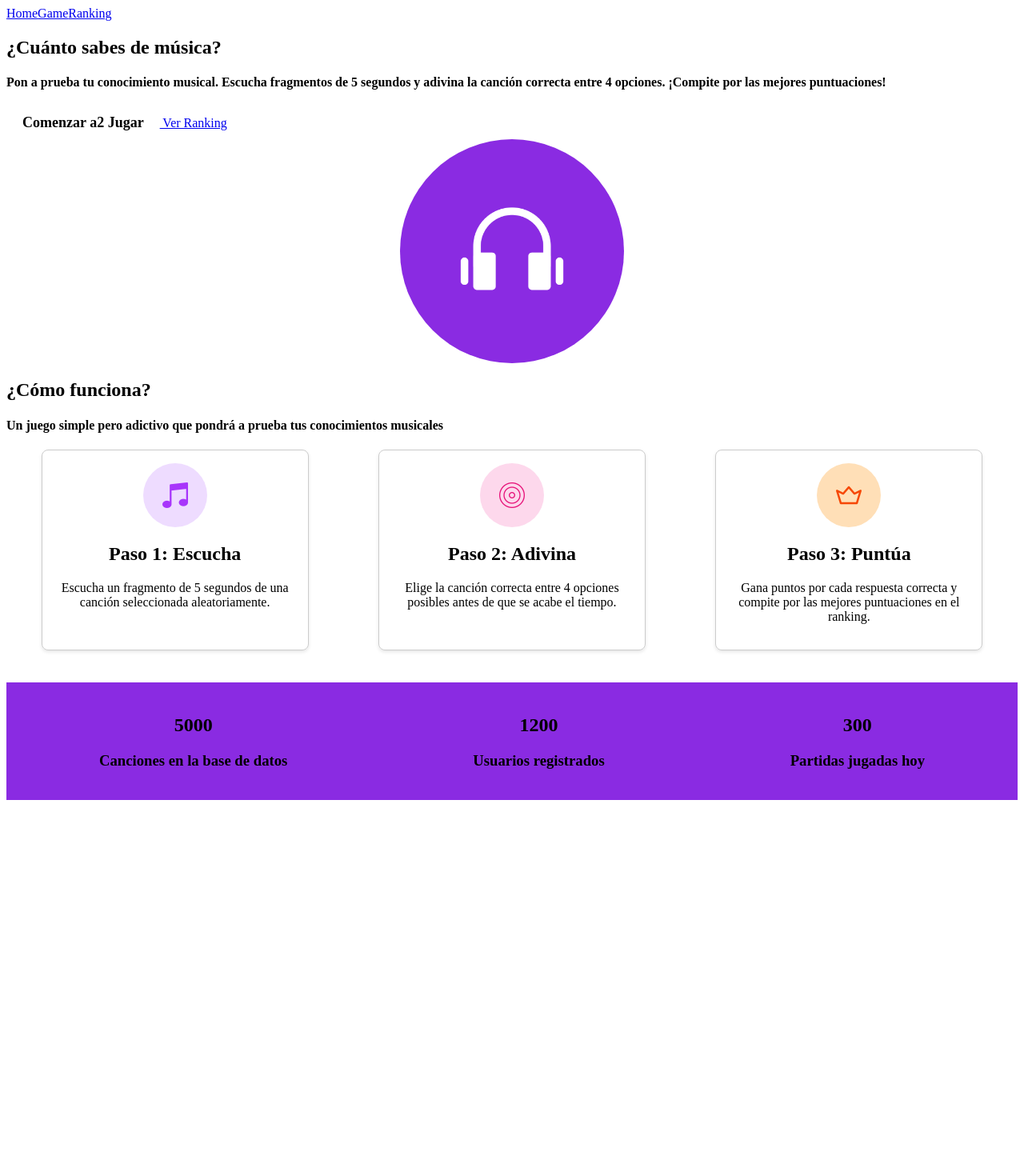
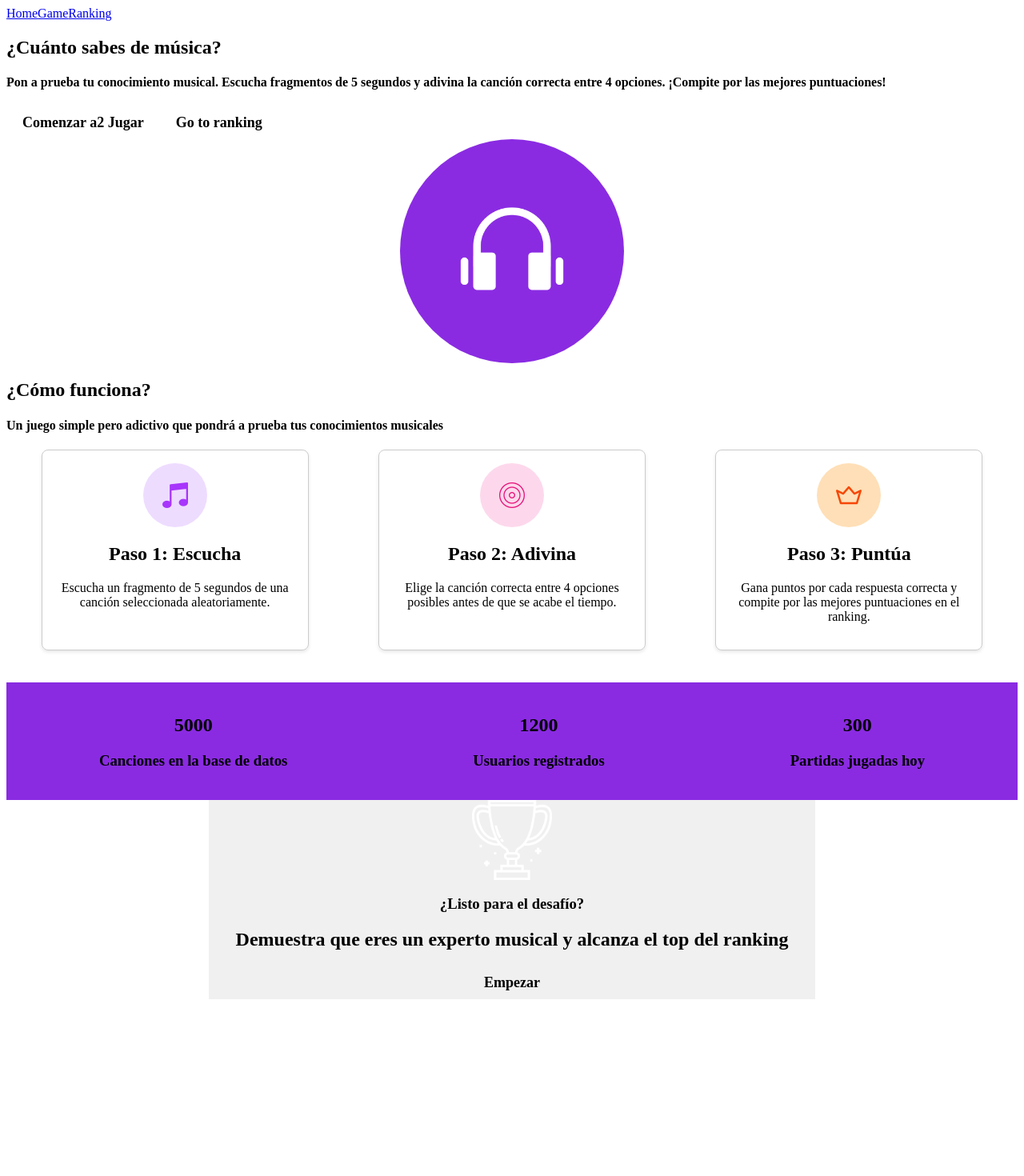
Before and after one commit to eliapinmor/concurso-musical-vue, a Vue app: page / in a window 1280 px wide. Shown: the top 1470 px of the page at 80% size. After the commit the page ends 1257 px from the top, so only its background shows below. Built offline with nearby package versions, Linux system fonts and the light colour scheme.

Commit message:
correcion de songPlayer y correccion de ButtonGame eliminacion ed BUttonRanking

```diff
--- a/src/assets/songPlayer.js
+++ b/src/assets/songPlayer.js
@@ -34,5 +34,6 @@ export function playSong5s(src) {
 export function stopSong() {
   if (howler) {
     howler.stop();
+    howler.unload();
   }
 }
--- a/src/components/ButtonGame.vue
+++ b/src/components/ButtonGame.vue
@@ -1,5 +1,5 @@
 <template>
-<RouterLink to="/game" class="btn">
+<RouterLink :to="route" class="btn">
   {{ content }}
 </RouterLink>
 </template>
@@ -16,6 +16,10 @@ defineProps({
     content: {
         type: String,
         default: 'Comenzar a2 Jugar'
+    },
+    route: {
+        type: String,
+        default: '/game'
     }
 })
 </script>
--- a/src/components/ButtonRanking.vue
+++ /dev/null
@@ -1,10 +0,0 @@
-<template>
-<RouterLink to="/ranking" class="btn">
-  Ver Ranking
-</RouterLink>
-</template>
-<script setup>
-</script>
-<style scoped>
-
-</style>
--- a/src/components/GameQuestion.vue
+++ b/src/components/GameQuestion.vue
@@ -40,7 +40,7 @@ function checkAnswer(option, event) {
   // const isCorrect = option === currentQuestion.value.respuesta;
   // quizStore.selectedAnswer = option;
   // quizStore.answerQuestion(isCorrect);
-    const button = event.target;
+  const button = event.target;
   if (quizStore.blocked) return;
 
   if (option === currentQuestion.value.respuesta) {
@@ -53,5 +53,4 @@ function checkAnswer(option, event) {
     quizStore.answerQuestion(false);
   }
 }
-
 </script>
--- a/src/components/LoginGame.vue
+++ b/src/components/LoginGame.vue
@@ -3,9 +3,9 @@
     <h2>¡Adivina la canción!</h2>
     <div class="login">
       <div style="width: 500px;">
-        <p>1</p>
-        <p>2</p>
-        <p>3</p>
+        <p>1. Introduce tu usuario</p>
+        <p>2. Escucha la canción durante 5s</p>
+        <p>3. Adivina el máximo de canciones posibles</p>
       </div>
       <div>
         <h2>Introduce tu nombre</h2>
--- a/src/components/StartGameCard.vue
+++ b/src/components/StartGameCard.vue
@@ -1,6 +1,6 @@
 <template>
     <div>
-        <img src="/public/icons/trofeo.png" alt="Trophy Icon" />
+        <img class="trofeo-img" src="/public/icons/trofeo.png" alt="Trophy Icon" />
         <h3>¿Listo para el desafío?</h3>
         <h2>Demuestra que eres un experto musical y alcanza el top del ranking</h2>
         <ButtonGame content="Empezar"/>
@@ -10,4 +10,18 @@
 import ButtonGame from './ButtonGame.vue';
 
 </script>
-<style scoped></style>
+<style scoped>
+.trofeo-img {
+    width: 100px;
+    height: 100px;
+    display: block;
+    margin: 0 auto;
+}
+
+div {
+    text-align: center;
+    background-color: #f0f0f0;
+    width: 60%;
+    margin: auto;
+}
+</style>
--- a/src/components/VistaPrincipal.vue
+++ b/src/components/VistaPrincipal.vue
@@ -10,16 +10,15 @@
   </div>
   <div>
     <ButtonGame />
-    <ButtonRanking />
+    <ButtonGame content="Go to ranking" route="/ranking" />
   </div>
   <div class="imgBg">
     <img src="/icons/audio.png" alt="Imagen Principal" />
   </div>
 </template>
 <script setup>
-import ButtonGame from './ButtonGame.vue';
-import ButtonRanking from './ButtonRanking.vue';
-
+import ButtonGame from "./ButtonGame.vue";
+import ButtonRanking from "./ButtonRanking.vue";
 </script>
 <style scoped>
 .imgBg {
--- a/src/stores/quizStore.js
+++ b/src/stores/quizStore.js
@@ -37,11 +37,12 @@ export const useQuizStore = defineStore("quiz", {
       this.blocked = false;
       if (this.currentQuestionIndex < this.questions.length - 1) {
         this.currentQuestionIndex++;
+        playSong5s(this.questions[this.currentQuestionIndex].src);
       } else {
         this.isFinished = true;
         this.endGame();
       }
-      playSong5s(this.questions[this.currentQuestionIndex].src);
+
     },
     endGame() {
       stopSong();
```
Lines whose indentation alone changed are shown as unchanged.
